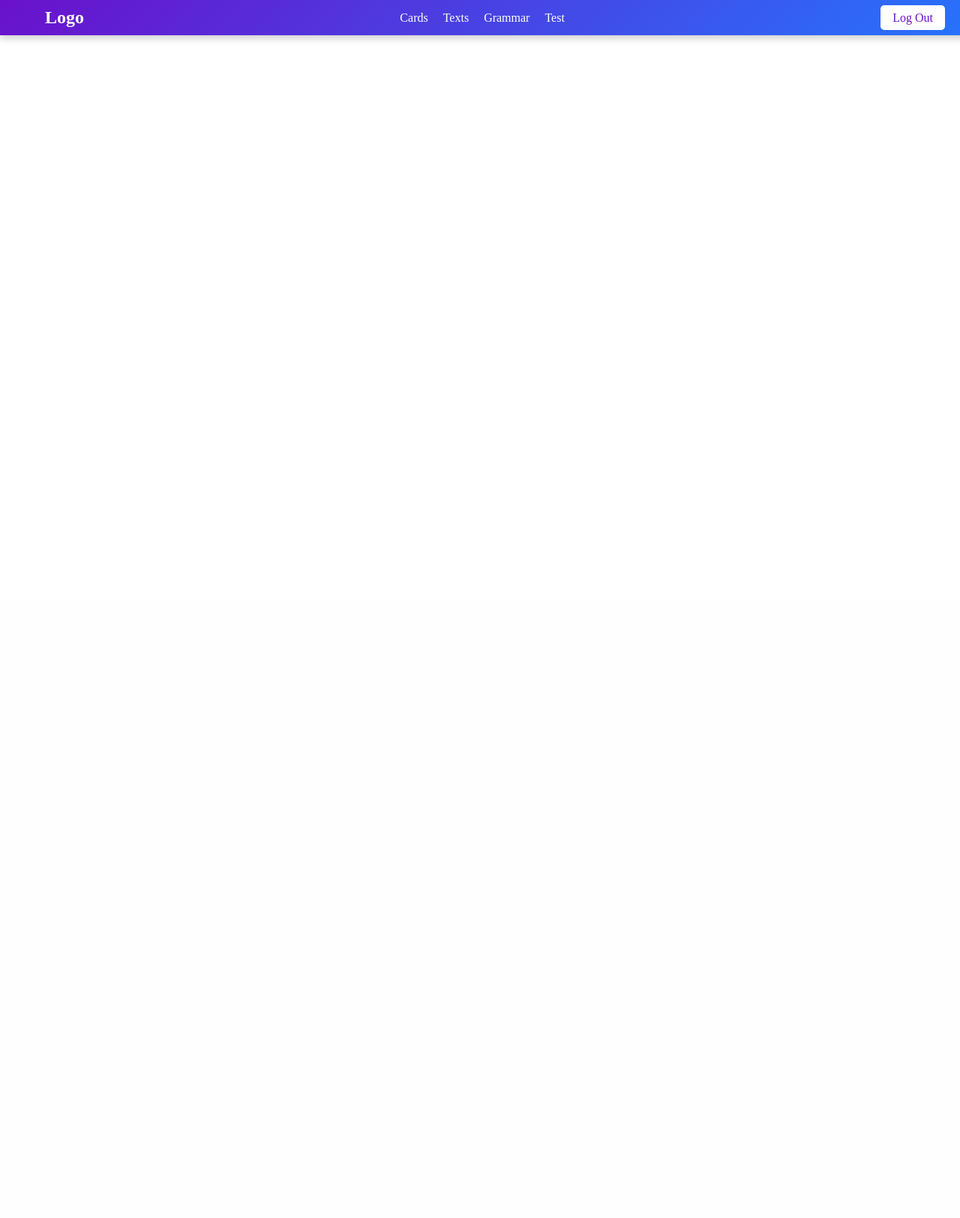
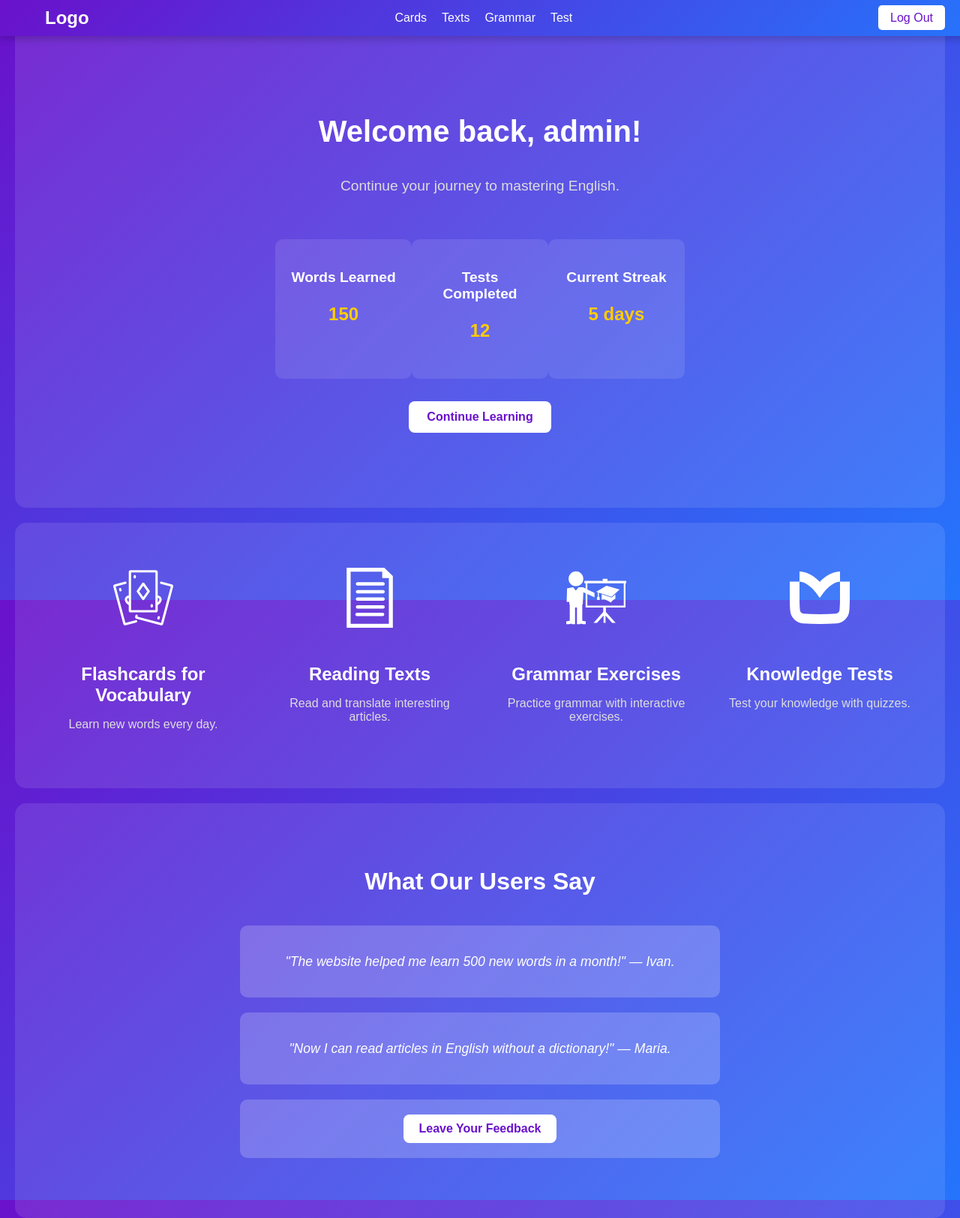
Before and after one commit to Depthecho/MyEngSite, a Django app: page / in a window 1280 px wide. Shown: the whole page at 75% size. Before the commit the page ends 55 px from the top, so only its background shows below. Run offline with Django 5.2, Linux system fonts and the light colour scheme; a user stored in the database is signed in.

Commit message:
added styles for main page

```diff
--- /dev/null
+++ b/mainpage/static/style/main_page.css
@@ -0,0 +1,255 @@
+/* Основные стили для body */
+body {
+    margin: 0;
+    padding: 0;
+    font-family: 'Poppins', sans-serif;
+    background: linear-gradient(135deg, #6a11cb, #2575fc);
+    background-attachment: fixed;
+    background-size: cover;
+    color: white;
+    overflow-x: hidden;
+    min-height: 100vh;
+}
+
+/* Герой-секция */
+.hero {
+    display: flex;
+    flex-direction: column;
+    justify-content: center;
+    align-items: center;
+    text-align: center;
+    padding: 100px 20px;
+    background: rgba(255, 255, 255, 0.1);
+    border-radius: 15px;
+    margin: 20px;
+}
+
+.hero h1 {
+    font-size: 2.5rem;
+    margin-bottom: 20px;
+    color: white;
+}
+
+.hero p {
+    font-size: 1.2rem;
+    margin-bottom: 30px;
+    color: #ddd;
+}
+
+.hero .cta-button {
+    background: white;
+    color: #6a11cb;
+    padding: 12px 24px;
+    border-radius: 8px;
+    text-decoration: none;
+    font-size: 1rem;
+    font-weight: 600;
+    transition: background 0.3s ease, color 0.3s ease;
+}
+
+.hero .cta-button:hover {
+    background: #ffcc00;
+    color: white;
+}
+
+/* Секция с преимуществами */
+.features {
+    display: flex;
+    justify-content: space-around;
+    flex-wrap: wrap;
+    padding: 40px 20px;
+    background: rgba(255, 255, 255, 0.1);
+    border-radius: 15px;
+    margin: 20px;
+}
+
+.feature {
+    text-align: center;
+    max-width: 250px;
+    margin: 20px;
+}
+
+.feature img {
+    width: 80px;
+    height: 80px;
+    margin-bottom: 20px;
+    color: white;
+}
+
+.feature h3 {
+    font-size: 1.5rem;
+    margin-bottom: 10px;
+    color: white;
+}
+
+.feature p {
+    font-size: 1rem;
+    color: #ddd;
+}
+
+/* Секция с отзывами */
+.testimonials {
+    text-align: center;
+    padding: 60px 20px;
+    background: rgba(255, 255, 255, 0.1);
+    border-radius: 15px;
+    margin: 20px;
+}
+
+.testimonials h2 {
+    font-size: 2rem;
+    margin-bottom: 40px;
+    color: white;
+}
+
+.testimonial {
+    background: rgba(255, 255, 255, 0.2);
+    padding: 20px;
+    border-radius: 10px;
+    margin: 20px auto;
+    max-width: 600px;
+}
+
+.testimonial p {
+    font-size: 1.1rem;
+    font-style: italic;
+    color: white;
+}
+
+/* Секция с призывом к действию */
+.cta {
+    text-align: center;
+    padding: 80px 20px;
+    background: rgba(255, 255, 255, 0.1);
+    border-radius: 15px;
+    margin: 20px;
+}
+
+.cta h2 {
+    font-size: 2rem;
+    margin-bottom: 30px;
+    color: white;
+}
+
+.cta .cta-button {
+    background: white;
+    color: #6a11cb;
+    padding: 12px 24px;
+    border-radius: 8px;
+    text-decoration: none;
+    font-size: 1rem;
+    font-weight: 600;
+    transition: background 0.3s ease, color 0.3s ease;
+}
+
+.cta .cta-button:hover {
+    background: #ffcc00;
+    color: white;
+}
+
+/* Стили для блока статистики */
+.user-stats {
+    display: flex;
+    justify-content: space-around;
+    margin: 30px 0;
+}
+
+.user-stats .stat {
+    text-align: center;
+    background: rgba(255, 255, 255, 0.1);
+    padding: 20px;
+    border-radius: 10px;
+    width: 30%;
+}
+
+.user-stats .stat h3 {
+    font-size: 1.2rem;
+    margin-bottom: 10px;
+    color: white;
+}
+
+.user-stats .stat p {
+    font-size: 1.5rem;
+    font-weight: bold;
+    color: #ffcc00;
+}
+
+/* Адаптивность */
+@media (max-width: 768px) {
+    .hero h1 {
+        font-size: 2rem;
+    }
+
+    .hero p {
+        font-size: 1rem;
+    }
+
+    .features {
+        flex-direction: column;
+        align-items: center;
+    }
+
+    .testimonials h2 {
+        font-size: 1.8rem;
+    }
+
+    .cta h2 {
+        font-size: 1.8rem;
+    }
+
+    .user-stats {
+        flex-direction: column;
+        align-items: center;
+    }
+
+    .user-stats .stat {
+        width: 80%;
+        margin-bottom: 20px;
+    }
+}
+
+/* Стили для формы добавления отзыва */
+.add-testimonial {
+    background: rgba(255, 255, 255, 0.2);
+    padding: 20px;
+    border-radius: 10px;
+    margin: 20px auto;
+    max-width: 600px;
+}
+
+.add-testimonial h3 {
+    font-size: 1.5rem;
+    margin-bottom: 15px;
+    color: white;
+}
+
+.add-testimonial textarea {
+    width: 100%;
+    padding: 10px;
+    border: 2px solid #ddd;
+    border-radius: 8px;
+    font-size: 1rem;
+    outline: none;
+    resize: vertical;
+    min-height: 100px;
+    margin-bottom: 15px;
+    background: rgba(255, 255, 255, 0.9);
+    color: #333;
+}
+
+.add-testimonial button {
+    background: white;
+    color: #6a11cb;
+    padding: 10px 20px;
+    border: none;
+    border-radius: 8px;
+    font-size: 1rem;
+    font-weight: 600;
+    cursor: pointer;
+    transition: background 0.3s ease, color 0.3s ease;
+}
+
+.add-testimonial button:hover {
+    background: #ffcc00;
+    color: white;
+}
--- a/mainpage/templates/mainpage/home_page.html
+++ b/mainpage/templates/mainpage/home_page.html
@@ -5,8 +5,85 @@
 
 {% block extra_css %}
     <link rel="stylesheet" href="{% static 'style/navbar.css' %}">
+    <link rel="stylesheet" href="{% static 'style/main_page.css' %}">
 {% endblock %}
 
 {% block content %}
 {% include 'mainpage/navbar.html' %}
+
+{% if user.is_authenticated %}
+    <!-- Контент для авторизованных пользователей -->
+    <section class="hero">
+        <h1>Welcome back, {{ user.username }}!</h1>
+        <p>Continue your journey to mastering English.</p>
+        <div class="user-stats">
+            <div class="stat">
+                <h3>Words Learned</h3>
+                <p>150</p>
+            </div>
+            <div class="stat">
+                <h3>Tests Completed</h3>
+                <p>12</p>
+            </div>
+            <div class="stat">
+                <h3>Current Streak</h3>
+                <p>5 days</p>
+            </div>
+        </div>
+        <a href="#" class="cta-button">Continue Learning</a>
+    </section>
+{% else %}
+    <!-- Контент для неавторизованных пользователей -->
+    <section class="hero">
+        <h1>Welcome to the English Learning Website!</h1>
+        <p>Learn new words, read texts, practice grammar, and take tests.</p>
+        <a href="{% url 'signup' %}" class="cta-button">Start Learning</a>
+    </section>
+{% endif %}
+
+<section class="features">
+    <div class="feature">
+        <img src="{% static 'images/cards.svg' %}" alt="Cards">
+        <h3>Flashcards for Vocabulary</h3>
+        <p>Learn new words every day.</p>
+    </div>
+    <div class="feature">
+        <img src="{% static 'images/text.svg' %}" alt="Texts">
+        <h3>Reading Texts</h3>
+        <p>Read and translate interesting articles.</p>
+    </div>
+    <div class="feature">
+        <img src="{% static 'images/grammar.svg' %}" alt="Grammar">
+        <h3>Grammar Exercises</h3>
+        <p>Practice grammar with interactive exercises.</p>
+    </div>
+    <div class="feature">
+        <img src="{% static 'images/test.svg' %}" alt="Tests">
+        <h3>Knowledge Tests</h3>
+        <p>Test your knowledge with quizzes.</p>
+    </div>
+</section>
+
+<section class="testimonials">
+    <h2>What Our Users Say</h2>
+    <div class="testimonial">
+        <p>"The website helped me learn 500 new words in a month!" — Ivan.</p>
+    </div>
+    <div class="testimonial">
+        <p>"Now I can read articles in English without a dictionary!" — Maria.</p>
+    </div>
+    {% if user.is_authenticated %}
+        <!-- Форма для добавления отзыва -->
+        <div class="add-testimonial">
+            <button type="submit" class="cta-button">Leave Your Feedback</button>
+        </div>
+    {% endif %}
+</section>
+
+{% if not user.is_authenticated %}
+    <section class="cta">
+        <h2>Start Learning English Today!</h2>
+        <a href="{% url 'signup' %}" class="cta-button">Join Now</a>
+    </section>
+{% endif %}
 {% endblock %}
```
Also changed, not shown: db.sqlite3, mainpage/static/images/cards.svg (added), mainpage/static/images/grammar.svg (added), mainpage/static/images/test.svg (added), mainpage/static/images/text.svg (added).
